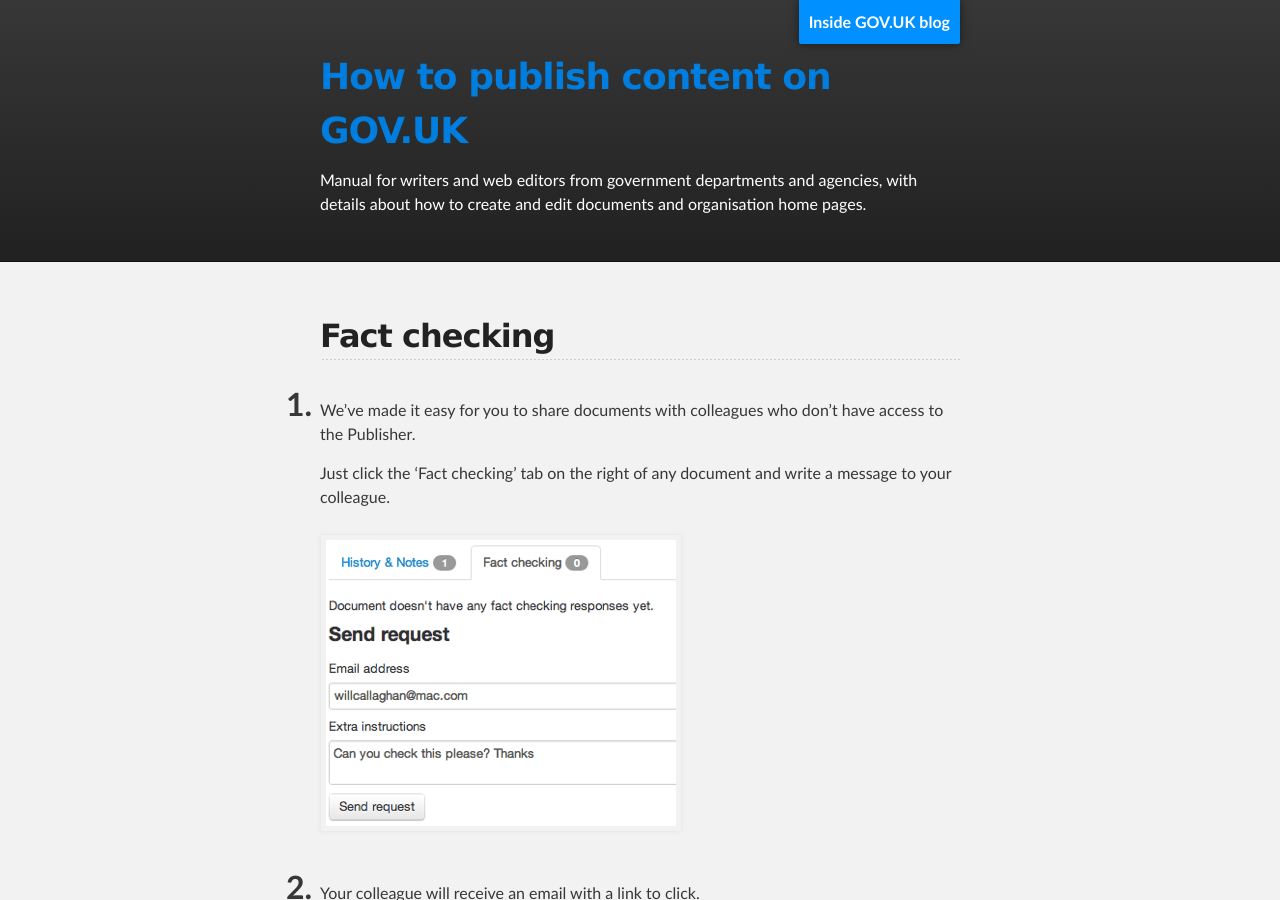
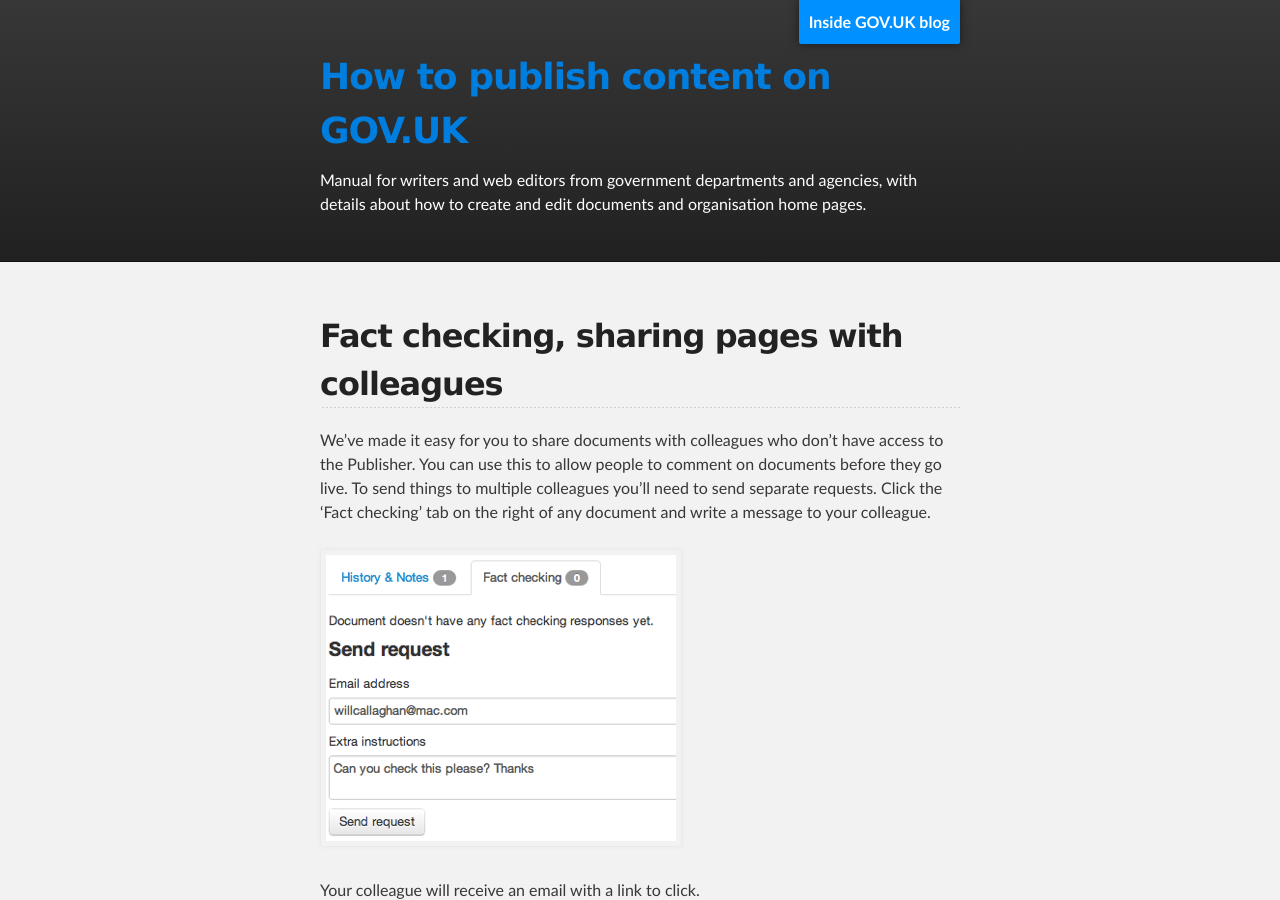
Before and after one commit to alphagov/inside-government-admin-guide, a Jekyll site: the page built from workflow-content/fact-checking.md, in a window 1280 px wide and 900 px high. Built offline with Jekyll 4.4.1, drawn with Linux system fonts in a browser that asks for light colours.

Commit message:
Update fact-checking.md

```diff
--- a/workflow-content/fact-checking.md
+++ b/workflow-content/fact-checking.md
@@ -1,24 +1,23 @@
 ---
 layout: default
-title: Inside Government Admin Guide - Fact checking
+title: How to publish content - Fact checking, sharing pages with colleagues
 ---
 
-## Fact checking
+## Fact checking, sharing pages with colleagues
 
-1. We've made it easy for you to share documents with colleagues who don't have access to the Publisher.
+We’ve made it easy for you to share documents with colleagues who don’t have access to the Publisher. You can use this to allow people to comment on documents before they go live. To send things to multiple colleagues you'll need to send separate requests.
+Click the ‘Fact checking’ tab on the right of any document and write a message to your colleague.
 
-	Just click the 'Fact checking' tab on the right of any document and write a message to your colleague.
+![Fact checking 1](fact-checking-1.png)
 
-	![Fact checking 1](fact-checking-1.png)
+Your colleague will receive an email with a link to click.
 
-2. Your colleague will receive an email with a link to click.
+This link takes them to a version of your page where they can leave comments.
 
-	This link takes them to a version of your page where they can leave comments.
+![Fact checking 2](fact-checking-2.png)
 
-	![Fact checking 2](fact-checking-2.png)
+When they've checked the page, you'll receive an email with a link to click.
 
-3. When they've checked the page, you'll receive an email with a link to click.
+This link takes you back to the Publisher where you can see their comments.
 
-	This link takes you back to the Publisher where you can see their comments.
-
-	![Fact checking 3](fact-checking-3.png)
+![Fact checking 3](fact-checking-3.png)
```
